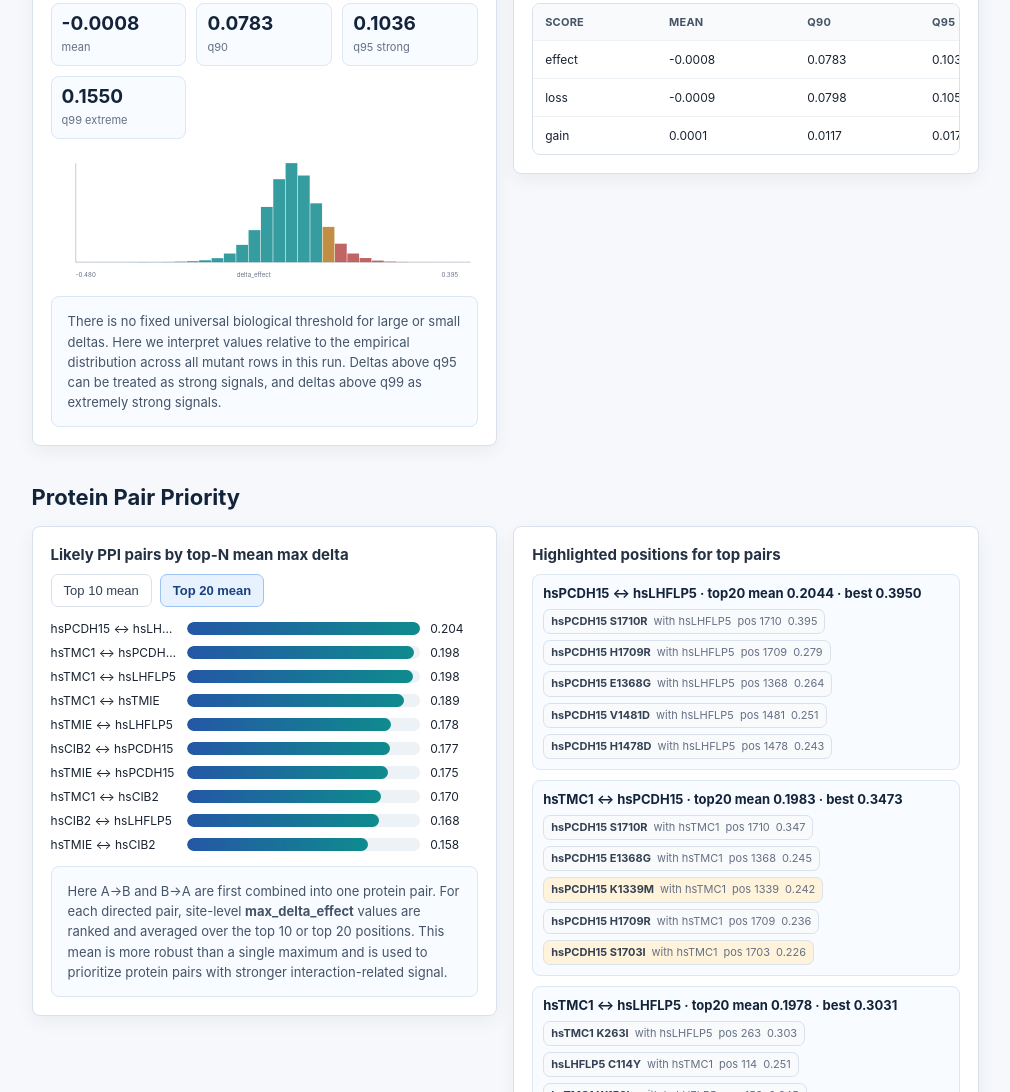
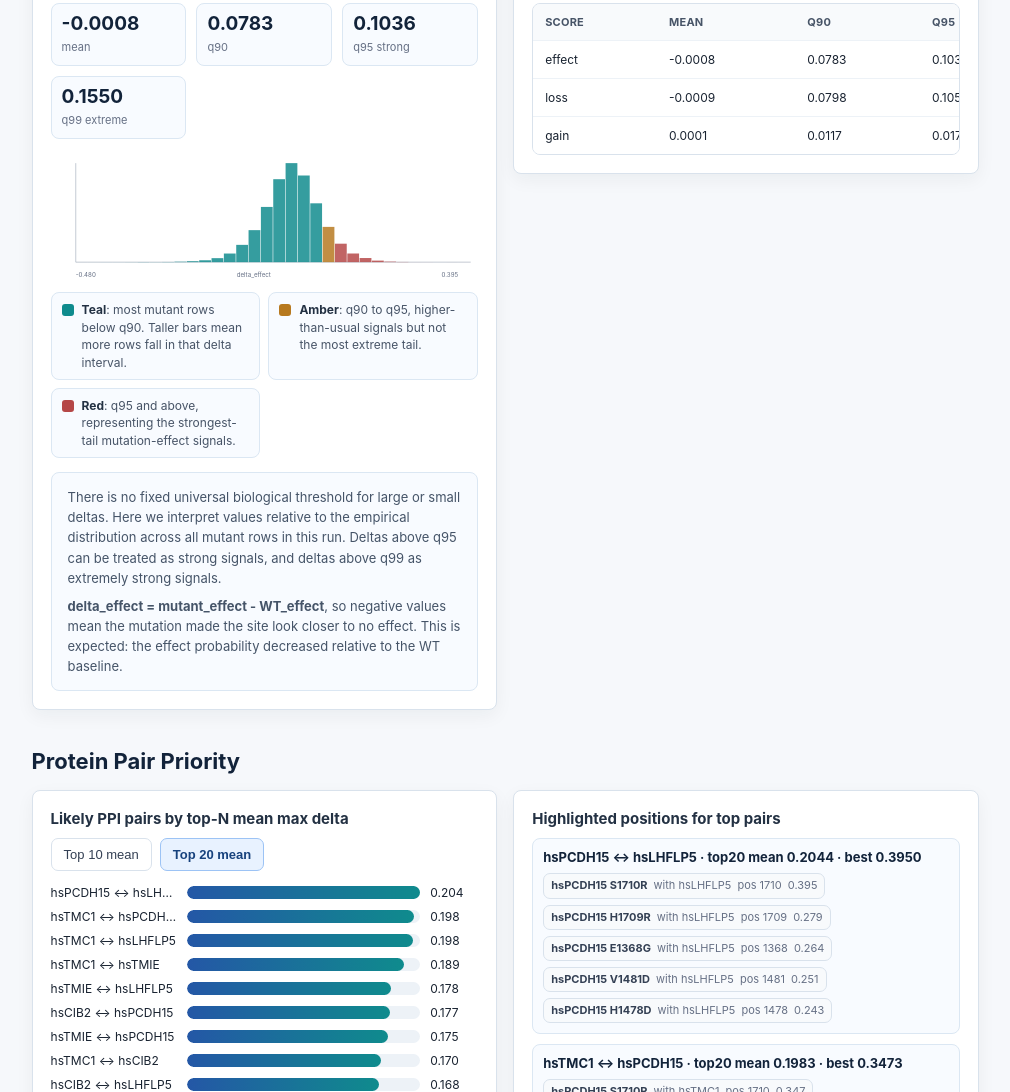
Before and after one commit to River-Zhang/reclip-ppi-report, a plain HTML site: page index.html in a window 1280 px wide. Shown: the part 1809-2901 px from the top of the page, without its empty margins (250-1260 px from the left). Drawn offline with Linux system fonts and the light colour scheme.

Commit message:
Clarify delta distribution legend

```diff
--- a/index.html
+++ b/index.html
@@ -447,6 +447,38 @@
       fill: #667085;
       font-size: 11px;
     }
+    .histogram-legend {
+      display: grid;
+      grid-template-columns: repeat(auto-fit, minmax(min(190px, 100%), 1fr));
+      gap: 8px;
+      margin: 10px 0 4px;
+      color: #475467;
+      font-size: 12px;
+      line-height: 1.45;
+    }
+    .histogram-legend-item {
+      display: flex;
+      align-items: flex-start;
+      gap: 8px;
+      min-width: 0;
+      padding: 8px 10px;
+      border: 1px solid #dbe7f3;
+      border-radius: 8px;
+      background: #f8fbff;
+    }
+    .legend-swatch {
+      width: 12px;
+      height: 12px;
+      border-radius: 3px;
+      flex: 0 0 auto;
+      margin-top: 3px;
+    }
+    .legend-swatch.teal { background: var(--teal); }
+    .legend-swatch.amber { background: var(--amber); }
+    .legend-swatch.red { background: var(--red); }
+    .histogram-legend strong {
+      color: #233143;
+    }
     .profile-peaks {
       display: flex;
       flex-wrap: wrap;
@@ -878,8 +910,14 @@
             <h3>Overall delta_effect distribution</h3>
             <div id="delta-effect-stats" class="summary-grid"></div>
             <div id="delta-effect-histogram"></div>
+            <div class="histogram-legend" aria-label="Histogram color legend">
+              <div class="histogram-legend-item"><span class="legend-swatch teal"></span><span><strong>Teal</strong>: most mutant rows below q90. Taller bars mean more rows fall in that delta interval.</span></div>
+              <div class="histogram-legend-item"><span class="legend-swatch amber"></span><span><strong>Amber</strong>: q90 to q95, higher-than-usual signals but not the most extreme tail.</span></div>
+              <div class="histogram-legend-item"><span class="legend-swatch red"></span><span><strong>Red</strong>: q95 and above, representing the strongest-tail mutation-effect signals.</span></div>
+            </div>
             <div class="guide">
               <p>There is no fixed universal biological threshold for large or small deltas. Here we interpret values relative to the empirical distribution across all mutant rows in this run. Deltas above q95 can be treated as strong signals, and deltas above q99 as extremely strong signals.</p>
+              <p><strong>delta_effect = mutant_effect - WT_effect</strong>, so negative values mean the mutation made the site look closer to no effect. This is expected: the effect probability decreased relative to the WT baseline.</p>
             </div>
           </div>
           <div class="card">
```
